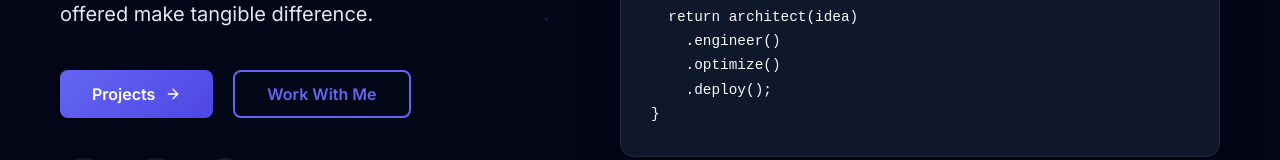
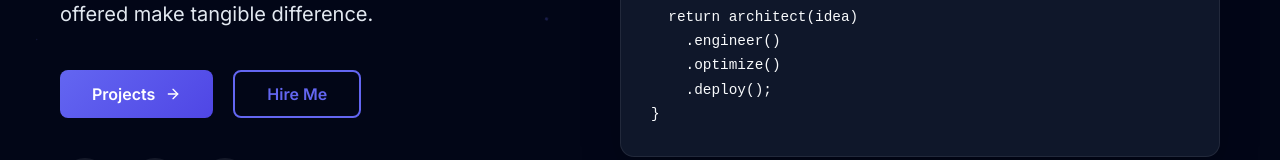
Before and after one commit to codewithaustin1/sharp-portfolio, a React (Create React App) app: page / in a window 1280 px wide. Shown: the part 580-740 px from the top of the page. Built offline with nearby package versions, Linux system fonts and the light colour scheme.

Commit message:
Change 'Work With Me' to 'Hire Me' in Hero component

```diff
--- a/src/components/Hero/Hero.jsx
+++ b/src/components/Hero/Hero.jsx
@@ -40,7 +40,7 @@ const Hero = () => {
               Projects<FiArrowRight />
             </a>
             <a href="#contact" className="btn btn-secondary">
-              Work With Me
+              Hire Me
             </a>
           </div>
           <div className="social-links">
```
